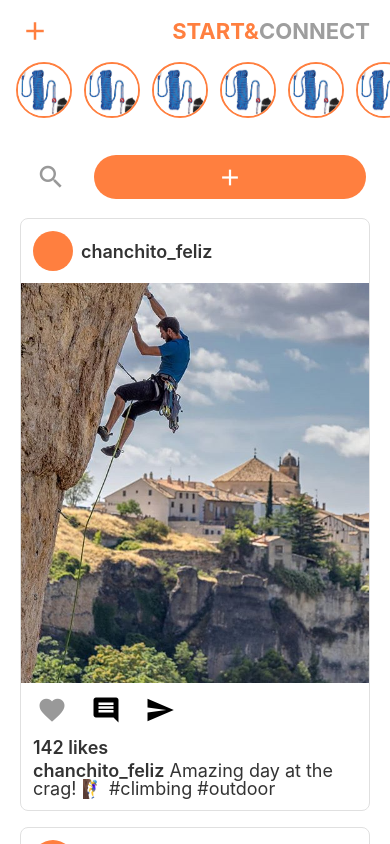
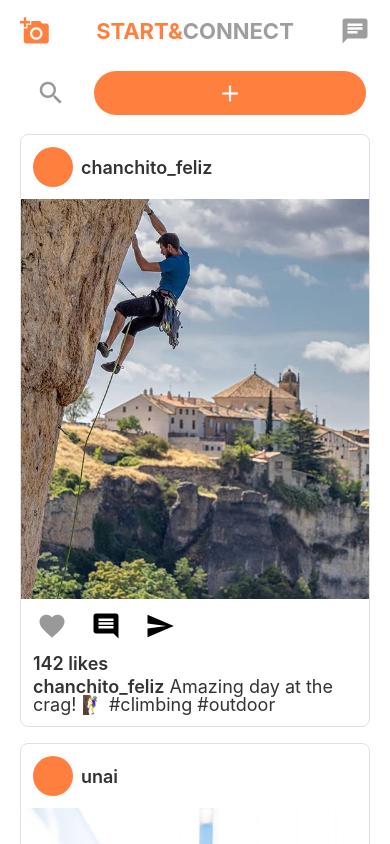
Before and after one commit to Circe07/Start-Connect, a React Native app in the folder frontend/: screen /Home in a window 390 px wide. Shown: the top 844 px of the page. Built offline with nearby package versions, Linux system fonts and the light colour scheme.

Commit message:
feat: implement core screens for groups, home, posts, and reservations, along with app navigation and header components.

```diff
--- a/frontend/src/components/home/AppHeader.tsx
+++ b/frontend/src/components/home/AppHeader.tsx
@@ -12,12 +12,12 @@ const BRAND_ORANGE = '#FF7F3F';
 const BRAND_GRAY = '#9E9E9E';
 
 interface AppHeaderProps {
-  onAddPress?: () => void;
+  navigation: any;
   showTiendaHeader?: boolean;
 }
 
 export default function AppHeader({
-  onAddPress,
+  navigation,
   showTiendaHeader = false,
 }: AppHeaderProps) {
   const isDarkMode = useColorScheme() === 'dark';
@@ -42,12 +42,14 @@ export default function AppHeader({
 
   return (
     <View style={styles.header}>
-      <View style={styles.headerLeft}>
-        <Pressable onPress={onAddPress}>
-          <Icon name="add" size={30} color={BRAND_ORANGE} />
-        </Pressable>
-      </View>
-      <View style={styles.headerRight}>
+      <Pressable
+        onPress={() => {
+          navigation.navigate('CreatePost');
+        }}
+      >
+        <Icon name="add-a-photo" size={30} color={BRAND_ORANGE} />
+      </Pressable>
+      <View style={styles.headerCenter}>
         <View style={styles.headerTitleContainer}>
           <Text style={[styles.headerTitleStart, { color: BRAND_ORANGE }]}>
             START&
@@ -57,6 +59,9 @@ export default function AppHeader({
           </Text>
         </View>
       </View>
+      <Pressable onPress={() => navigation.navigate('ChatListScreen')}>
+        <Icon name="chat" size={30} color={BRAND_GRAY} />
+      </Pressable>
     </View>
   );
 }
@@ -69,9 +74,7 @@ const styles = StyleSheet.create({
     paddingHorizontal: 20,
     paddingVertical: 16,
   },
-  headerLeft: {
-    flex: 1,
-  },
+
   headerTitleContainer: {
     flexDirection: 'row',
   },
@@ -82,6 +85,13 @@ const styles = StyleSheet.create({
   headerTitleConnect: {
     fontSize: 22,
     fontWeight: 'bold',
+  },
+  headerCenter: {
+    flex: 1,
+    alignItems: 'center',
+    justifyContent: 'center',
+    alignContent: 'center',
+    alignSelf: 'center',
   },
   headerRight: {
     alignItems: 'center',
--- a/frontend/src/components/home/CommunityBar.tsx
+++ b/frontend/src/components/home/CommunityBar.tsx
@@ -1,63 +1,68 @@
-import React from 'react';
-import { View, Image, FlatList, StyleSheet } from 'react-native';
+// /**
+//  * Actually this component is not used
+//  * Don't remove it
+//  */
 
-const BRAND_ORANGE = '#FF7F3F';
+// import React from 'react';
+// import { View, Image, FlatList, StyleSheet } from 'react-native';
 
-export default function CommunityBar() {
-  return (
-    <View style={styles.communityBar}>
-      <FlatList
-        data={[...Array(8)].map((_, i) => i)}
-        horizontal
-        keyExtractor={item => String(item)}
-        showsHorizontalScrollIndicator={false}
-        contentContainerStyle={styles.communityBarContent}
-        renderItem={({ item }) => (
-          <View style={styles.communityItem}>
-            <View
-              style={[styles.communityCircle, { borderColor: BRAND_ORANGE }]}
-            >
-              <Image
-                source={require('@/assets/images/pr1.jpg')}
-                style={styles.communityImage as any}
-                resizeMode="cover"
-              />
-            </View>
-          </View>
-        )}
-      />
-    </View>
-  );
-}
+// const BRAND_ORANGE = '#FF7F3F';
 
-const styles = StyleSheet.create({
-  communityBar: {
-    marginTop: 0,
-    height: 84,
-    marginBottom: 0,
-  },
-  communityBarContent: {
-    paddingHorizontal: 16,
-    paddingVertical: 0,
-    gap: 12,
-    height: 56,
-    alignItems: 'center',
-  },
-  communityItem: {
-    alignItems: 'center',
-    justifyContent: 'center',
-    width: 56,
-    height: 56,
-  },
-  communityCircle: {
-    width: 56,
-    height: 56,
-    borderRadius: 28,
-    overflow: 'hidden',
-    borderWidth: 2,
-  },
-  communityImage: {
-    width: '100%',
-    height: '100%',
-  },
-});
+// export default function CommunityBar() {
+//   return (
+//     <View style={styles.communityBar}>
+//       <FlatList
+//         data={[...Array(8)].map((_, i) => i)}
+//         horizontal
+//         keyExtractor={item => String(item)}
+//         showsHorizontalScrollIndicator={false}
+//         contentContainerStyle={styles.communityBarContent}
+//         renderItem={({ item }) => (
+//           <View style={styles.communityItem}>
+//             <View
+//               style={[styles.communityCircle, { borderColor: BRAND_ORANGE }]}
+//             >
+//               <Image
+//                 source={require('@/assets/images/pr1.jpg')}
+//                 style={styles.communityImage as any}
+//                 resizeMode="cover"
+//               />
+//             </View>
+//           </View>
+//         )}
+//       />
+//     </View>
+//   );
+// }
+
+// const styles = StyleSheet.create({
+//   communityBar: {
+//     marginTop: 0,
+//     height: 84,
+//     marginBottom: 0,
+//   },
+//   communityBarContent: {
+//     paddingHorizontal: 16,
+//     paddingVertical: 0,
+//     gap: 12,
+//     height: 56,
+//     alignItems: 'center',
+//   },
+//   communityItem: {
+//     alignItems: 'center',
+//     justifyContent: 'center',
+//     width: 56,
+//     height: 56,
+//   },
+//   communityCircle: {
+//     width: 56,
+//     height: 56,
+//     borderRadius: 28,
+//     overflow: 'hidden',
+//     borderWidth: 2,
+//   },
+//   communityImage: {
+//     width: '100%',
+//     height: '100%',
+//   },
+// });
--- a/frontend/src/components/navigation/ExpandableMenu.tsx
+++ b/frontend/src/components/navigation/ExpandableMenu.tsx
@@ -19,7 +19,6 @@ interface ExpandableMenuProps {
 const BRAND_ORANGE = '#FF7F3F';
 
 const MENU_OPTIONS = [
-  { id: 'groups', label: 'Grupos', icon: 'groups' },
   { id: 'centers', label: 'Centros', icon: 'location-city' },
   { id: 'reservations', label: 'Mis Reservas', icon: 'event' },
   { id: 'tienda', label: 'Tienda', icon: 'shopping-cart' },
--- a/frontend/src/screens/HomeScreen.tsx
+++ b/frontend/src/screens/HomeScreen.tsx
@@ -3,7 +3,6 @@ import { View, StyleSheet, Animated, useColorScheme } from 'react-native';
 import { SafeAreaView } from 'react-native-safe-area-context';
 import BottomNavigation from '@/components/BottomNavigation';
 import AppHeader from '@/components/home/AppHeader';
-import CommunityBar from '@/components/home/CommunityBar';
 import ExperiencesFeed from '@/components/experiences/ExperiencesFeed';
 
 // Screens
@@ -18,6 +17,7 @@ import MyReservationsScreen from './centers/MyReservationsScreen';
 
 export default function HomeScreen({ navigation }: any) {
   const isDarkMode = useColorScheme() === 'dark';
+
   const [activeTab, setActiveTab] = useState('experiences');
   const [searchQuery, setSearchQuery] = useState('');
   const [isSearchExpanded, setIsSearchExpanded] = useState(false);
@@ -102,11 +102,11 @@ export default function HomeScreen({ navigation }: any) {
         {/* Header */}
         {activeTab !== 'tienda' ? (
           <>
-            <AppHeader onAddPress={() => setActiveTab('experiences')} />
-            {activeTab === 'experiences' && <CommunityBar />}
+            <AppHeader navigation={navigation} />
+            {activeTab === 'experiences'}
           </>
         ) : (
-          <AppHeader showTiendaHeader />
+          <AppHeader showTiendaHeader navigation={navigation} />
         )}
 
         {/* Main Content */}
--- a/frontend/src/screens/LandingScreen.tsx
+++ b/frontend/src/screens/auth/LandingScreen.tsx
@@ -52,7 +52,7 @@ export default function LandingScreen({ navigation }: any) {
           ]}
           onPress={() => navigation.navigate('Login')}
         >
-          <Text style={styles.signInText}>Sign in</Text>
+          <Text style={styles.signInText}>Iniciar sesión</Text>
         </Pressable>
 
         <Text
--- a/frontend/src/screens/LoginScreen.tsx
+++ b/frontend/src/screens/auth/LoginScreen.tsx
@@ -257,23 +257,23 @@ export default function LoginScreen({ navigation }: any) {
     }
   };
 
-  const handleAppleLogin = async () => {
+  const handleFacebookLogin = async () => {
     setIsLoading(true);
     try {
-      // Placeholder: Apple Sign-In to be configured later
+      // Placeholder: Facebook Sign-In to be configured later
       setTimeout(() => {
         setIsLoading(false);
         Alert.alert(
-          'Apple Login',
-          'Apple Sign-In requires configuration. For now, please use the regular Sign In button.',
+          'Facebook Login',
+          'Facebook Sign-In requires configuration. For now, please use the regular Sign In button.',
           [{ text: 'OK' }],
         );
       }, 400);
     } catch (e) {
       setIsLoading(false);
       Alert.alert(
-        'Apple Login',
-        'Apple Sign-In requires configuration. For now, please use the regular Sign In button.',
+        'Facebook Login',
+        'Facebook Sign-In requires configuration. For now, please use the regular Sign In button.',
         [{ text: 'OK' }],
       );
     }
@@ -325,7 +325,7 @@ export default function LoginScreen({ navigation }: any) {
                   borderColor: isDarkMode ? '#333' : '#e0e0e0',
                 },
               ]}
-              placeholder="Enter your email"
+              placeholder="Introduce tu correo electrónico"
               placeholderTextColor={isDarkMode ? '#666' : '#999'}
               value={email}
               onChangeText={setEmail}
@@ -353,7 +353,7 @@ export default function LoginScreen({ navigation }: any) {
                   borderColor: isDarkMode ? '#333' : '#e0e0e0',
                 },
               ]}
-              placeholder="Enter your password"
+              placeholder="Introduce tu contraseña"
               placeholderTextColor={isDarkMode ? '#666' : '#999'}
               value={password}
               onChangeText={setPassword}
@@ -385,7 +385,7 @@ export default function LoginScreen({ navigation }: any) {
             disabled={isLoading}
           >
             <Text style={styles.loginButtonText}>
-              {isLoading ? 'Signing In...' : 'Sign In'}
+              {isLoading ? 'Iniciando Sesión...' : 'Iniciar Sesión'}
             </Text>
           </Pressable>
 
@@ -402,7 +402,7 @@ export default function LoginScreen({ navigation }: any) {
                 { color: isDarkMode ? '#666' : '#999' },
               ]}
             >
-              O
+              OR
             </Text>
             <View
               style={[
@@ -437,24 +437,24 @@ export default function LoginScreen({ navigation }: any) {
 
           <Pressable
             style={({ pressed }) => [
-              styles.appleButton,
+              styles.facebookButton,
               { opacity: pressed || isLoading ? 0.85 : 1 },
             ]}
-            onPress={handleAppleLogin}
+            onPress={handleFacebookLogin}
             disabled={isLoading}
           >
             <Image
-              source={require('@/assets/images/icon/apple.png')}
-              style={styles.appleIcon}
+              source={require('@/assets/images/icon/facebook.webp')}
+              style={styles.facebookIcon}
               resizeMode="contain"
             />
             <Text
               style={[
-                styles.appleButtonText,
+                styles.facebookButtonText,
                 { color: isDarkMode ? '#f2f2f2' : '#000' },
               ]}
             >
-              Continua con Apple
+              Continua con Facebook
             </Text>
           </Pressable>
         </View>
@@ -570,7 +570,7 @@ const styles = StyleSheet.create({
     gap: 12,
     marginBottom: 12,
   },
-  appleButton: {
+  facebookButton: {
     flexDirection: 'row',
     alignItems: 'center',
     justifyContent: 'center',
@@ -585,11 +585,11 @@ const styles = StyleSheet.create({
     width: 22,
     height: 22,
   },
-  appleIcon: {
+  facebookIcon: {
     width: 22,
     height: 22,
   },
-  appleIconText: {
+  facebookIconText: {
     color: '#fff',
     fontSize: 14,
     fontWeight: 'bold',
@@ -598,7 +598,7 @@ const styles = StyleSheet.create({
     fontSize: 18,
     fontWeight: '700',
   },
-  appleButtonText: {
+  facebookButtonText: {
     fontSize: 18,
     fontWeight: '700',
   },
--- /dev/null
+++ b/frontend/src/screens/centers/ReservationScreen.tsx
@@ -0,0 +1,64 @@
+import {
+  View,
+  Text,
+  StyleSheet,
+  useColorScheme,
+  TextInput,
+} from 'react-native';
+import React from 'react';
+import { SafeAreaView } from 'react-native-safe-area-context';
+
+const BRAND_ORANGE = '#FF7F3F';
+const BRAND_GRAY = '#9E9E9E';
+
+export default function ReservationScreen() {
+  const isDarkMode = useColorScheme() === 'dark';
+
+  return (
+    <SafeAreaView
+      style={[
+        styles.container,
+        { backgroundColor: isDarkMode ? '#000' : '#fff' },
+      ]}
+    >
+      <View style={styles.header}>
+        <Text style={styles.headerTitle}>Completar Reserva</Text>
+      </View>
+      <View>
+        <Text>Nombre</Text>
+        <TextInput placeholder="Nombre" style={styles.input} />
+      </View>
+      <View>
+        <Text>Apellido</Text>
+        <TextInput placeholder="Apellido" style={styles.input} />
+      </View>
+    </SafeAreaView>
+  );
+}
+
+const styles = StyleSheet.create({
+  container: {
+    flex: 1,
+  },
+  header: {
+    paddingHorizontal: 16,
+    paddingVertical: 12,
+    borderBottomWidth: StyleSheet.hairlineWidth,
+  },
+  headerTitle: {
+    fontSize: 24,
+    fontWeight: 'bold',
+  },
+  input: {
+    marginLeft: 16,
+    marginRight: 16,
+    marginTop: 8,
+    marginBottom: 16,
+    borderWidth: 1,
+    borderColor: '#ccc',
+    borderRadius: 8,
+    paddingHorizontal: 12,
+    color: '#333',
+    width: 400,
+  },
+});
--- a/frontend/src/screens/groups/GroupsScreen.tsx
+++ b/frontend/src/screens/groups/GroupsScreen.tsx
@@ -5,7 +5,6 @@ import {
   StyleSheet,
   FlatList,
   Pressable,
-  Image,
   useColorScheme,
 } from 'react-native';
 import { SafeAreaView } from 'react-native-safe-area-context';
@@ -201,7 +200,7 @@ const styles = StyleSheet.create({
   },
   listContainer: {
     padding: 12,
-    paddingBottom: 100, // Space for bottom navigation
+    paddingBottom: 100,
   },
   groupCard: {
     flexDirection: 'row',
```
Also changed, not shown: frontend/src/components/BottomNavigation.tsx (+4 -4 lines), frontend/src/navigation/appNav.tsx (+9 -3 lines), frontend/src/screens/auth/SignUpScreen.tsx (renamed from frontend/src/screens/SignUpScreen.tsx, +21 -23 lines), frontend/src/screens/posts/CreatePostScreen.tsx (added, +10 -0 lines), frontend/src/assets/images/icon/facebook.webp (added), frontend/src/assets/images/icon/google.png.
